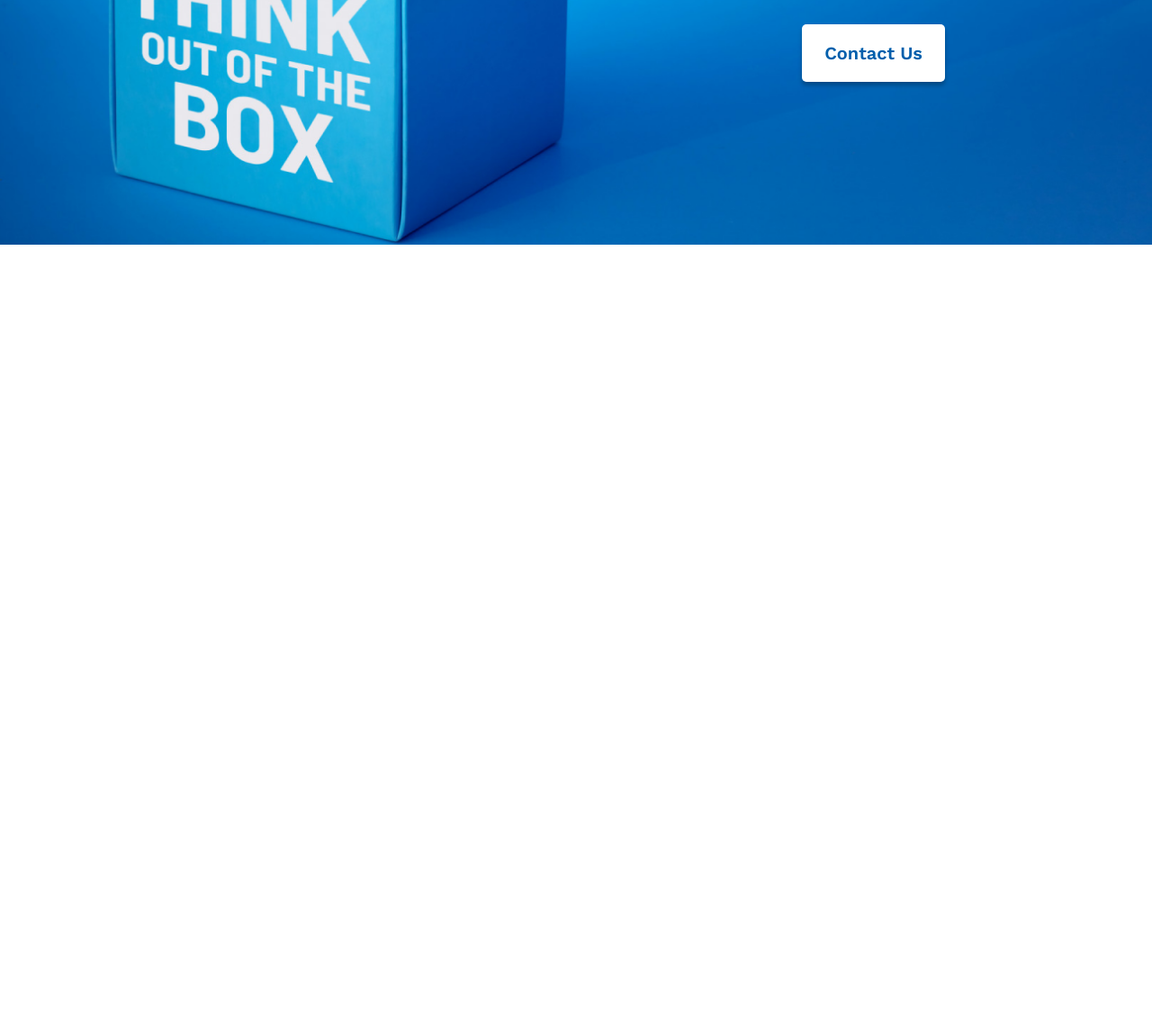
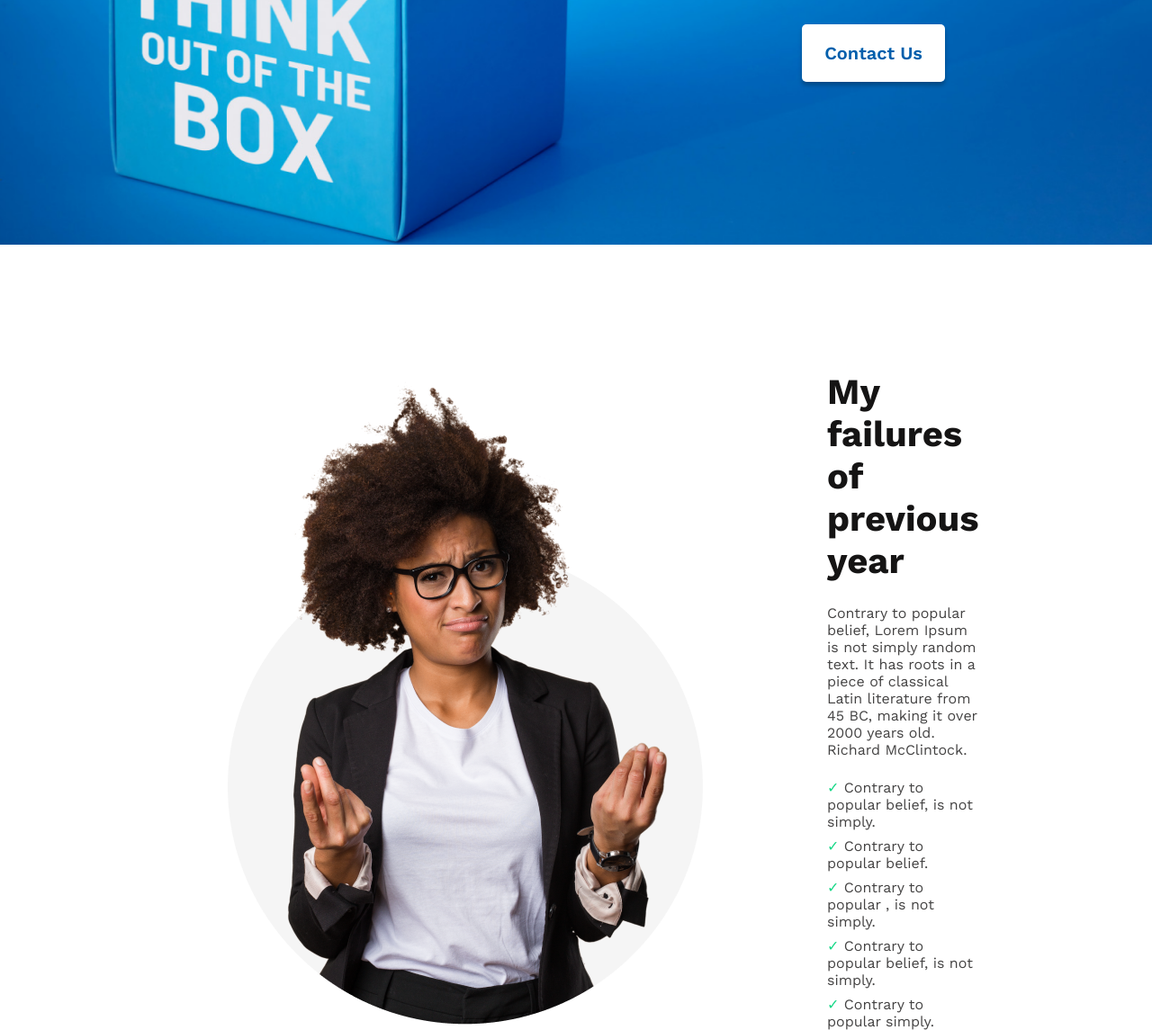
Before and after one commit to NikhilSarker/HTML-New-Year, a plain HTML site: page index.html in a window 1280 px wide. Shown: the part 528-1673 px from the top of the page at 90% size. Before the commit the page ends 800 px from the top, so only its background shows below. Drawn offline with nearby package versions, Linux system fonts and the light colour scheme.

Commit message:
My failure part added

```diff
--- a/css/style.css
+++ b/css/style.css
@@ -11,6 +11,7 @@ body{
   background: url('../images/banner/banner3.png') no-repeat center / cover;
   height: 100vh;
   position: relative;
+  padding: 0px 230px;
 }
 .banner_text{
   position: absolute;
@@ -53,3 +54,39 @@ body{
 .btn{
   margin-top: 50px;
 }
+/* MY FAILURE PART START */
+.myFailure_container{
+  margin-top: 140px;
+  padding: 0px 230px;
+  display: flex;
+  align-items: center;
+  justify-content: space-around;
+}
+.myFailure_text{
+  padding: 0px 120px;
+}
+.myFailure_text h2{
+  color:  #151414;
+  font-size: 40px;
+  font-weight: 700;
+
+}
+.myFailure_text p{
+  color: #444343;
+  font-size: 16px;
+  font-weight: 400;
+  padding-top: 25px;
+  padding-bottom: 15px;
+
+}
+.myFailure_text li{
+  color:  #444343;
+  font-size: 16px;
+  font-weight: 400;
+  list-style: none;
+  padding-top: 8px;
+
+}
+.entity{
+  color: #16D887;
+}
--- a/index.html
+++ b/index.html
@@ -4,9 +4,12 @@
     <meta charset="UTF-8" />
     <meta name="viewport" content="width=device-width, initial-scale=1.0" />
     <title>Task-1</title>
-    <link rel="preconnect" href="https://fonts.googleapis.com">
-<link rel="preconnect" href="https://fonts.gstatic.com" crossorigin>
-<link href="https://fonts.googleapis.com/css2?family=Work+Sans:wght@200;400;500;600;700;800&display=swap" rel="stylesheet">
+    <link rel="preconnect" href="https://fonts.googleapis.com" />
+    <link rel="preconnect" href="https://fonts.gstatic.com" crossorigin />
+    <link
+      href="https://fonts.googleapis.com/css2?family=Work+Sans:wght@200;400;500;600;700;800&display=swap"
+      rel="stylesheet"
+    />
     <link rel="stylesheet" href="css/style.css" type="text/css" />
   </head>
   <body>
@@ -22,11 +25,33 @@
           <div class="btn">
             <a href="#">Contact Us</a>
           </div>
-
         </div>
       </div>
     </header>
-    <main></main>
+    <main>
+      <section>
+        <div class="myFailure_container">
+          <div class="myFailure_image">
+            <img src="./images/person.png" alt="" />
+          </div>
+          <div class="myFailure_text">
+            <h2>My failures of previous year</h2>
+            <p>
+              Contrary to popular belief, Lorem Ipsum is not simply random text.
+              It has roots in a piece of classical Latin literature from 45 BC,
+              making it over 2000 years old. Richard McClintock.
+            </p>
+            <ul>
+              <li><span class="entity">&#x2713;</span> Contrary to popular belief, is not simply.</li>
+              <li><span class="entity">&#x2713;</span> Contrary to popular belief.</li>
+              <li><span class="entity">&#x2713;</span> Contrary to popular , is not simply.</li>
+              <li><span class="entity">&#x2713;</span> Contrary to popular belief, is not simply.</li>
+              <li><span class="entity">&#x2713;</span> Contrary to popular simply.</li>
+            </ul>
+          </div>
+        </div>
+      </section>
+    </main>
     <footer></footer>
   </body>
 </html>
```
Lines whose indentation alone changed are shown as unchanged.
